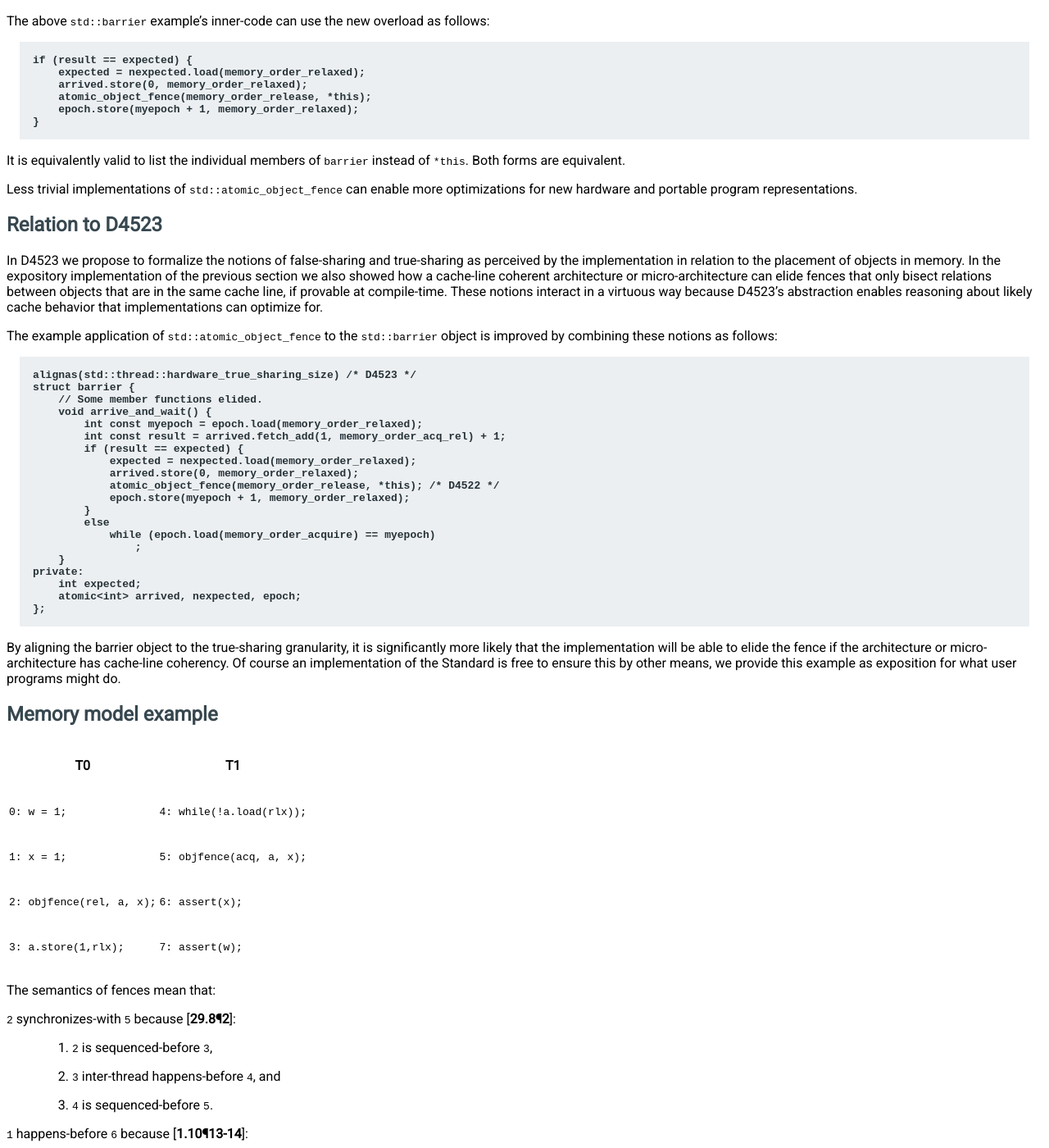
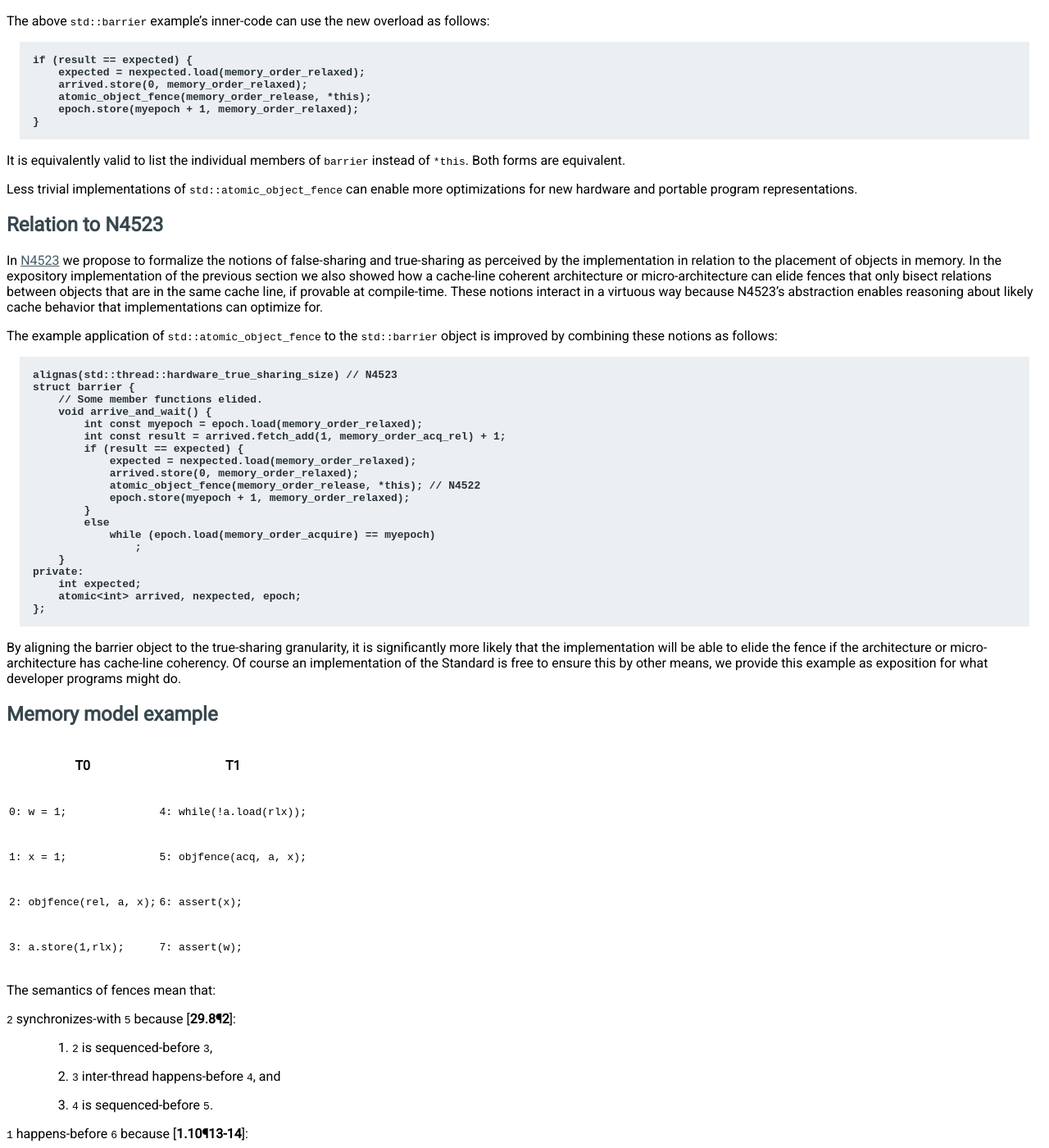
Before and after one commit to jfbastien/papers, a Sphinx documentation site: the page built from source/D4522.rst, in a window 1280 px wide and 1400 px high, scrolled down 2193 px. Shown: the whole window at 82% size. Built offline with Sphinx 7.4.7, drawn with Linux system fonts in a browser that asks for light colours; some of the changed text lies outside the part shown.

Commit message:
Some editorial changes, consistency and all.

```diff
--- a/source/D4522.rst
+++ b/source/D4522.rst
@@ -25,15 +25,17 @@ operations hidden behind layers of abstraction in C++ programs. An unfortunate
 consequence of this is that precise expression of ordering is not possible in
 C++ currently, which makes it easy to over-constrain the order of operations
 internal to synchronization primitives that comprise multiple atomic objects.
-This constrains the ability of implementations (compiler and hardware) to reorder,
-ignore, or assume the absence of operations that are not relevant or not visible.
+This constrains the ability of implementations (compiler and hardware) to
+reorder, ignore, or assume the absence of operations that are not relevant or
+not visible.
 
-In existing practice, the ``flush`` primitive of OpenMP is more expressive than the
-fences of C++ in at least this one sense: it can optionally restrict the ordering of
-operations to a user-specified set of memory locations. This is enough to exactly
-express the required pair-wise ordering for short lock-free algorithms. This
-capability isn't only relevant to OpenMP and would be further enhanced if it was
-integrated with the other facets of the more modern C++ memory model.
+In existing practice, the ``flush`` primitive of OpenMP is more expressive than
+the fences of C++ in at least this one sense: it can optionally restrict the
+ordering of operations to a developer-specified set of memory locations. This is
+enough to exactly express the required pair-wise ordering for short lock-free
+algorithms. This capability isn't only relevant to OpenMP and would be further
+enhanced if it was integrated with the other facets of the more modern C++
+memory model.
 
 An example use-case for this capability is a likely implementation strategy for
 N4392_'s ``std::barrier`` object. This algorithm makes ordered modifications on
@@ -160,24 +162,27 @@ It is equivalently valid to list the individual members of ``barrier`` instead o
 Less trivial implementations of ``std::atomic_object_fence`` can enable more
 optimizations for new hardware and portable program representations.
 
-----------------------
-Relation to D4523
-----------------------
+-----------------
+Relation to N4523
+-----------------
 
-In D4523 we propose to formalize the notions of false-sharing and true-sharing
-as perceived by the implementation in relation to the placement of objects in memory.
-In the expository implementation of the previous section we also showed how a cache-line
-coherent architecture or micro-architecture can elide fences that only bisect
-relations between objects that are in the same cache line, if provable at compile-time.
-These notions interact in a virtuous way because D4523's abstraction enables reasoning
-about likely cache behavior that implementations can optimize for.
+In N4523_ we propose to formalize the notions of false-sharing and true-sharing
+as perceived by the implementation in relation to the placement of objects in
+memory. In the expository implementation of the previous section we also showed
+how a cache-line coherent architecture or micro-architecture can elide fences
+that only bisect relations between objects that are in the same cache line, if
+provable at compile-time. These notions interact in a virtuous way because
+N4523's abstraction enables reasoning about likely cache behavior that
+implementations can optimize for.
 
-The example application of ``std::atomic_object_fence`` to the ``std::barrier`` object
-is improved by combining these notions as follows:
+.. _N4523: http://wg21.link/N4523
+
+The example application of ``std::atomic_object_fence`` to the ``std::barrier``
+object is improved by combining these notions as follows:
 
 .. code-block:: c++
 
-  alignas(std::thread::hardware_true_sharing_size) /* D4523 */
+  alignas(std::thread::hardware_true_sharing_size) // N4523
   struct barrier {
       // Some member functions elided.
       void arrive_and_wait() {
@@ -186,7 +191,7 @@ is improved by combining these notions as follows:
           if (result == expected) {
               expected = nexpected.load(memory_order_relaxed);
               arrived.store(0, memory_order_relaxed);
-	      atomic_object_fence(memory_order_release, *this); /* D4522 */
+              atomic_object_fence(memory_order_release, *this); // N4522
               epoch.store(myepoch + 1, memory_order_relaxed);
           }
           else
@@ -198,11 +203,11 @@ is improved by combining these notions as follows:
       atomic<int> arrived, nexpected, epoch;
   };
 
-By aligning the barrier object to the true-sharing granularity, it is significantly
-more likely that the implementation will be able to elide the fence if the architecture
-or micro-architecture has cache-line coherency.  Of course an implementation of the
-Standard is free to ensure this by other means, we provide this example as exposition
-for what user programs might do.
+By aligning the barrier object to the true-sharing granularity, it is
+significantly more likely that the implementation will be able to elide the
+fence if the architecture or micro-architecture has cache-line coherency. Of
+course an implementation of the Standard is free to ensure this by other means,
+we provide this example as exposition for what developer programs might do.
 
 --------------------
 Memory model example
@@ -229,12 +234,16 @@ The semantics of fences mean that:
   B. ``2`` synchronizes-with ``5``, and
   C. ``5`` is sequenced-before ``6``.
 
-Therefore the program is well-defined (so far) and the ``assert(x)`` of ``6`` does not fire.
+Therefore the program is well-defined (so far) and the ``assert(x)`` of ``6``
+does not fire.
 
 However, the *un-sequenced* semantics of the object fence also mean that:
 
 ``0``  conflicts with ``7`` because [**1.10¶23**]:
-  A. ``0`` is a store to ``w``, ``7`` is a load of ``w`` and they are not both atomic, and
-  B. ``0`` is not sequenced-before ``2`` and ``5`` is not sequenced-before ``7``.
+  A. ``0`` is a store to ``w``, ``7`` is a load of ``w`` and they are not both
+     atomic, and
+  B. ``0`` is not sequenced-before ``2`` and ``5`` is not sequenced-before
+     ``7``.
 
-Therefore the ``assert(w)`` of ``7`` makes the program undefined due to a data-race.
+Therefore the ``assert(w)`` of ``7`` makes the program undefined due to a
+data-race.
```
Also changed, not shown: source/D4523.rst (+40 -36 lines).
